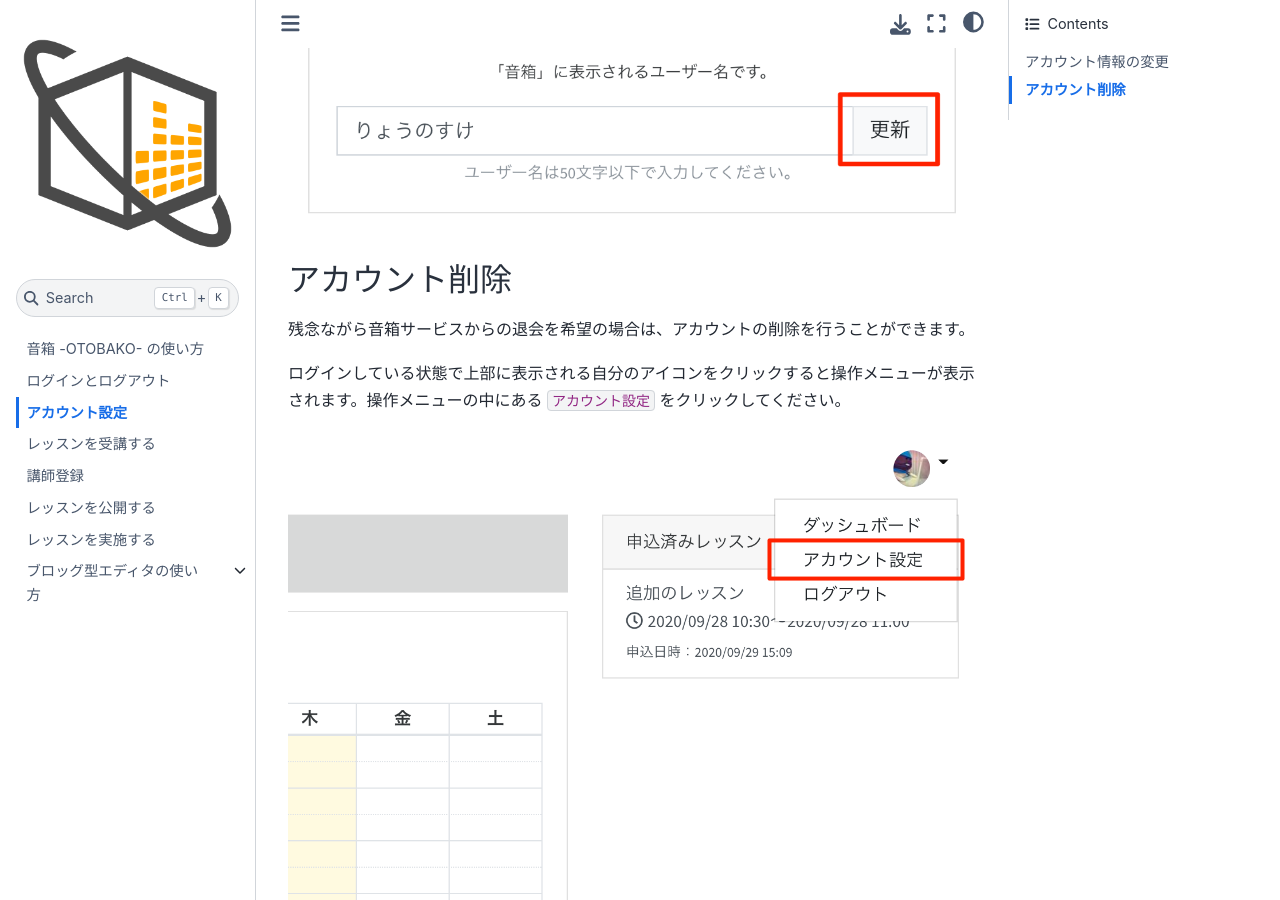
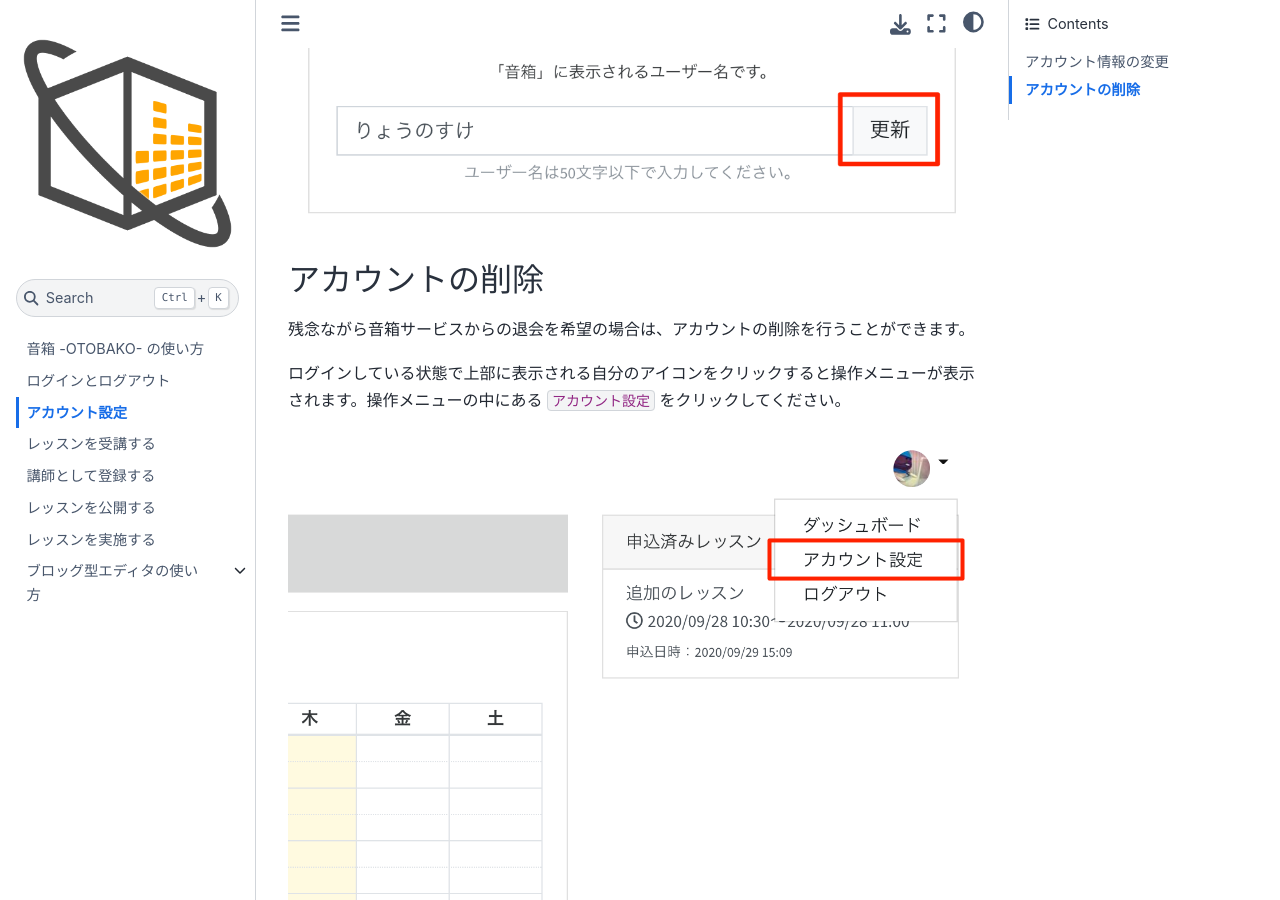
Before and after one commit to otobako/manual, a Jupyter Book: the page built from pages/account.md, in a window 1280 px wide and 900 px high, scrolled down 2417 px. Built offline with Jupyter Book 1.0.4 settings and Sphinx 7.4.7 and the Sphinx Book theme 1.1.4, drawn with Linux system fonts in a browser that asks for light colours.

Commit message:
文言修正

```diff
--- a/pages/account.md
+++ b/pages/account.md
@@ -31,7 +31,7 @@
 
 ![](img/member_account_username.png)
 
-## アカウント削除
+## アカウントの削除
 
 残念ながら音箱サービスからの退会を希望の場合は、アカウントの削除を行うことができます。
 
--- a/pages/instructor.md
+++ b/pages/instructor.md
@@ -1,4 +1,4 @@
-# 講師登録
+# 講師として登録する
 
 ## 講師登録を申請する
 
```
